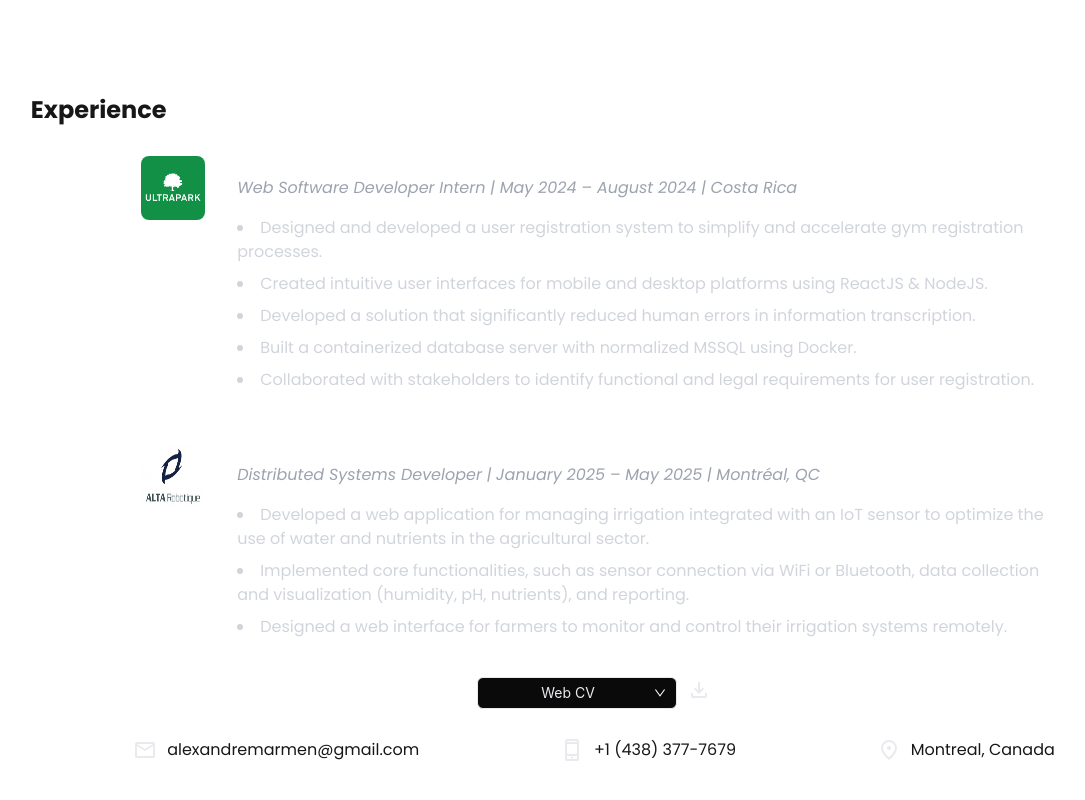
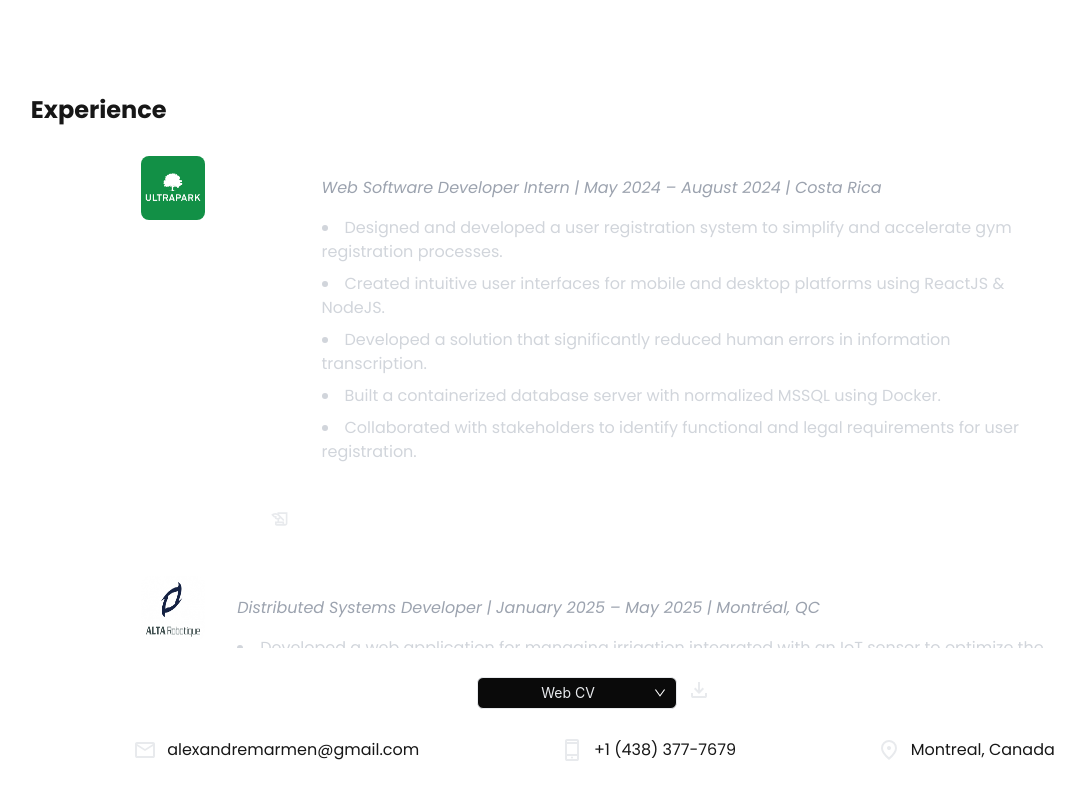
Before and after one commit to m4rmen/Portfolio, a Next.js app in the folder my-portfolio/: page / in a window 1280 px wide. Shown: the part 742-1542 px from the top of the page, without its empty margins (46-1131 px from the left). Built offline with nearby package versions, Linux system fonts and the light colour scheme.

Commit message:
recommendation letter

```diff
--- a/my-portfolio/package.json
+++ b/my-portfolio/package.json
@@ -10,10 +10,14 @@
   },
   "dependencies": {
     "@ant-design/icons": "^5.6.0",
+    "@emotion/react": "^11.14.0",
+    "@emotion/styled": "^11.14.0",
+    "@mui/material": "^6.4.3",
     "antd": "^5.23.3",
     "next": "15.1.6",
     "react": "^18.3.1",
-    "react-dom": "^18.3.1"
+    "react-dom": "^18.3.1",
+    "reactjs-popup": "^2.0.6"
   },
   "devDependencies": {
     "postcss": "^8",
--- a/my-portfolio/src/app/globals.css
+++ b/my-portfolio/src/app/globals.css
@@ -387,3 +387,17 @@ h2{
   margin-top: 20px;
 
 }
+
+.rl-img {
+  width: 100%;      /* Take full width of the container */
+  height: auto;     /* Adjust height automatically to keep aspect ratio */
+  display: block;   /* Remove any extra spacing around the image */
+  border-radius: 4px;
+}
+
+.rl-btn {
+  margin-top: 1rem;
+  font-size: 1rem;
+  font-weight: 600;
+  color: #fff;
+}
--- a/my-portfolio/src/components/web-specialty.js
+++ b/my-portfolio/src/components/web-specialty.js
@@ -1,8 +1,24 @@
 import React from "react";
+import Box from '@mui/material/Box';
+import Button from '@mui/material/Button';
+import Modal from '@mui/material/Modal';
+import { useState } from 'react';
+
+
+const style = {
+    position: 'absolute',
+    top: '50%',
+    left: '50%',
+    transform: 'translate(-50%, -50%)',
+    width: '90%',
+    maxWidth: 600,
+  };
 
 export default function Web({ interestsList, toggleInterest }) {
     const isAdded = (interest) => interestsList.includes(interest);
-
+    const [open, setOpen] = React.useState(false);
+    const handleOpen = () => setOpen(true);
+    const handleClose = () => setOpen(false);
   return (
     <div>
         <h1 className="speciality-title">Web Development Technical Skills</h1>
@@ -91,6 +107,21 @@ export default function Web({ interestsList, toggleInterest }) {
                             <path d="M720-120H280v-520l280-280 50 50q7 7 11.5 19t4.5 23v14l-44 174h258q32 0 56 24t24 56v80q0 7-2 15t-4 15L794-168q-9 20-30 34t-44 14Zm-360-80h360l120-280v-80H480l54-220-174 174v406Zm0-406v406-406Zm-80-34v80H160v360h120v80H80v-520h200Z"/>
                             </svg>
                     </button> */}
+                <Button sx={{color: 'white', textTransform: "capitalize"}} onClick={handleOpen} className="rl-btn">
+                    See Recommendation <svg xmlns="http://www.w3.org/2000/svg" height="24px" viewBox="0 -960 960 960" width="24px" style={{marginLeft: "8px"}} fill="#e8eaed"><path d="M320-160q-33 0-56.5-23.5T240-240v-120h120v-90q-35-2-66.5-15.5T236-506v-44h-46L60-680q36-46 89-65t107-19q27 0 52.5 4t51.5 15v-55h480v520q0 50-35 85t-85 35H320Zm120-200h240v80q0 17 11.5 28.5T720-240q17 0 28.5-11.5T760-280v-440H440v24l240 240v56h-56L510-514l-8 8q-14 14-29.5 25T440-464v104ZM224-630h92v86q12 8 25 11t27 3q23 0 41.5-7t36.5-25l8-8-56-56q-29-29-65-43.5T256-684q-20 0-38 3t-36 9l42 42Zm376 350H320v40h286q-3-9-4.5-19t-1.5-21Zm-280 40v-40 40Z"/></svg>
+                    </Button>
+                    <Modal
+                        open={open}
+                        onClose={handleClose}
+                        aria-labelledby="modal-modal-title"
+                        aria-describedby="modal-modal-description"
+                    >
+                    <Box sx={style}>
+                        <img src="static/images/RL.png" alt="r-l" className="rl-img" style={{borderRadius: "4px"}} />
+                    </Box>
+                </Modal>
+
+
                 </div>
 
             </div>
```
Also changed, not shown: my-portfolio/public/static/images/RL.png (added), 1 other file (tests, documents, lock files or other folders).
